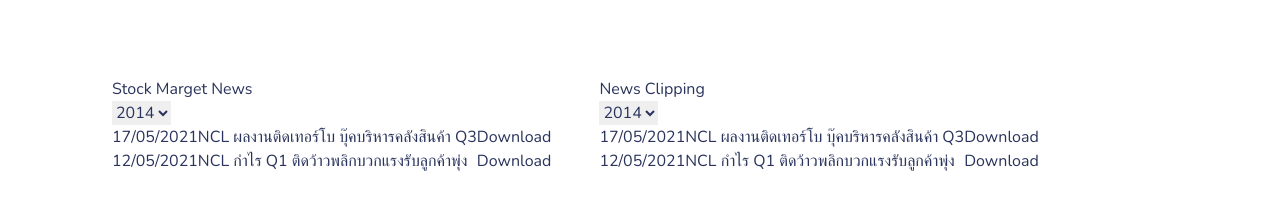
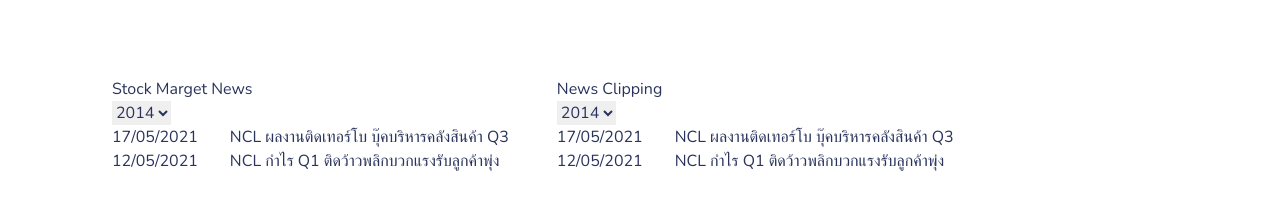
Before and after one commit to PloyyNK/ncl-website, a React (Create React App) app: page /news-events-ncl in a window 1280 px wide. Shown: the part 1403-1627 px from the top of the page. Built offline with nearby package versions, Linux system fonts and the light colour scheme.

Commit message:
fixed news link

```diff
--- a/src/components/NewsClipping.js
+++ b/src/components/NewsClipping.js
@@ -38,8 +38,7 @@
                             <>
                                 <tr>
                                     <td>{stock.date}</td>
-                                    <td>{stock.title}</td>
-                                    <td><a href={stock.link}>Download</a></td>
+                                    <td><a href={stock.link} className='hover:text-rose-900 ml-8'>{stock.title}</a></td>
                                 </tr>
                             </>
                         ))}
--- a/src/components/NewsStock.js
+++ b/src/components/NewsStock.js
@@ -38,8 +38,7 @@
                             <>
                                 <tr>
                                     <td>{stock.date}</td>
-                                    <td>{stock.title}</td>
-                                    <td><a href={stock.link}>Download</a></td>
+                                    <td><a href={stock.link} className='hover:text-rose-900 ml-8'>{stock.title}</a></td>
                                 </tr>
                             </>
                         ))}
```
